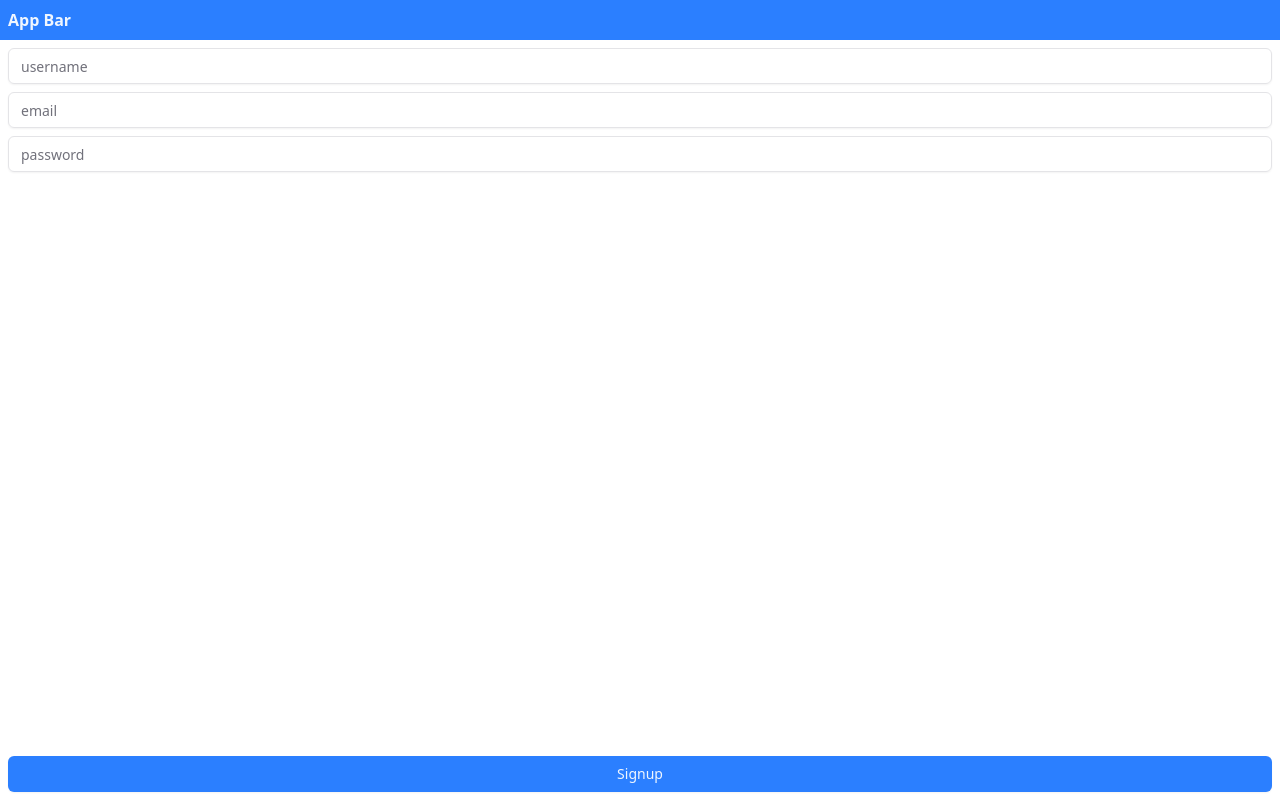
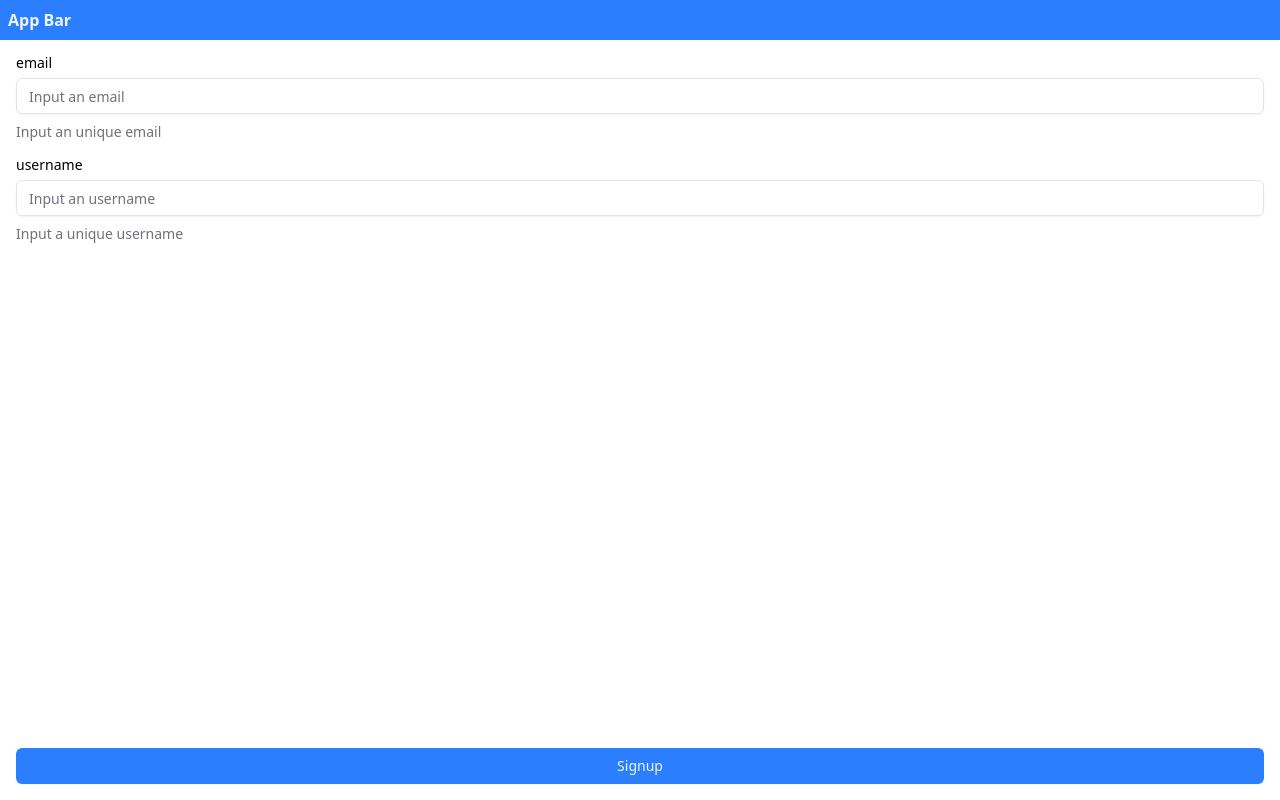
Before and after one commit to phirom-02/authentication-frontend, a React (Vite) app: page /signup in a window 1280 px wide. Built offline with nearby package versions, Linux system fonts and the light colour scheme.

Commit message:
refactor: update form-provider props type

```diff
--- a/src/components/rhf-input/providers/form-provider.tsx
+++ b/src/components/rhf-input/providers/form-provider.tsx
@@ -8,7 +8,9 @@ export default function FormProvider<T extends Record<string, unknown>>({
 }: Readonly<FormProviderProps<T>>) {
   return (
     <RhfFormProvider {...methods}>
-      <form onSubmit={onSubmit}>{children}</form>
+      <form className="h-full" onSubmit={onSubmit}>
+        {children}
+      </form>
     </RhfFormProvider>
   );
 }
--- a/src/components/rhf-input/providers/types.ts
+++ b/src/components/rhf-input/providers/types.ts
@@ -1,8 +1,8 @@
 import React from "react";
 import { UseFormReturn } from "react-hook-form";
 
-export type FormProviderProps<TFieldValues extends Record<string, unknown>> = {
-  methods: UseFormReturn<TFieldValues>;
+export type FormProviderProps<T extends Record<string, unknown>> = {
+  methods: UseFormReturn<T>;
   onSubmit?: VoidFunction;
   children?: React.ReactNode;
 };
--- a/src/features/auth/components/signup/SignupForm.tsx
+++ b/src/features/auth/components/signup/SignupForm.tsx
@@ -1,15 +1,37 @@
 import { Button } from "@/components/ui/button";
-import { Input } from "@/components/ui/input";
 import { Stack } from "@/components/ui/stack";
 
-export default function SignupForm() {
+import FormProvider from "@/components/rhf-input/providers";
+import RhfTextfield from "@/components/rhf-input/rhf-textfield";
+import { UseFormReturn } from "react-hook-form";
+import { SignupSchema } from "../../schema";
+
+type Props = {
+  methods: UseFormReturn<SignupSchema>;
+  submit: VoidFunction;
+};
+
+export default function SignupForm({ methods, submit }: Readonly<Props>) {
   return (
-    <Stack className="p-2 gap-2">
-      <Input placeholder="username" />
-      <Input placeholder="email" />
-      <Input placeholder="password" />
+    <FormProvider methods={methods} onSubmit={submit}>
+      <Stack className="gap-4 p-4">
+        <RhfTextfield
+          name="email"
+          label="email"
+          placeholder="Input an email"
+          description="Input an unique email"
+        />
+        <RhfTextfield
+          name="username"
+          label="username"
+          placeholder="Input an username"
+          description="Input a unique username"
+        />
 
-      <Button className="bg-blue-500 text-blue-50 mt-auto">Signup</Button>
-    </Stack>
+        <Button className="mt-auto bg-primary" type="submit" variant="default">
+          Signup
+        </Button>
+      </Stack>
+    </FormProvider>
   );
 }
--- a/src/features/auth/pages/signup/index.tsx
+++ b/src/features/auth/pages/signup/index.tsx
@@ -1,8 +1,22 @@
 import { SignupForm } from "@/features/auth/components/signup";
 import { createLazyRoute } from "@tanstack/react-router";
+import { useForm } from "react-hook-form";
+import { zodResolver } from "@hookform/resolvers/zod";
+import { signupSchema } from "../../schema";
 
 function Page() {
-  return <SignupForm />;
+  const methods = useForm({
+    resolver: zodResolver(signupSchema),
+    mode: "all",
+  });
+
+  const { handleSubmit } = methods;
+
+  const submit = handleSubmit((data) => {
+    console.log(data);
+  });
+
+  return <SignupForm methods={methods} submit={submit} />;
 }
 
 const Signup = createLazyRoute("/signup")({
```
